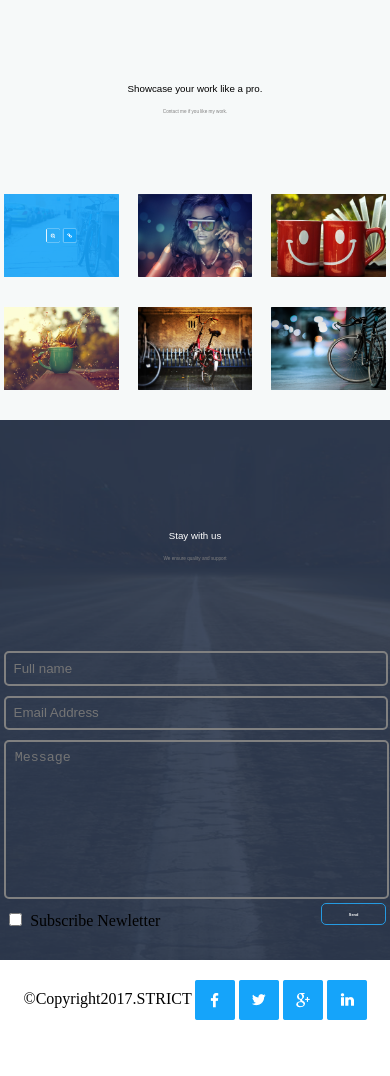
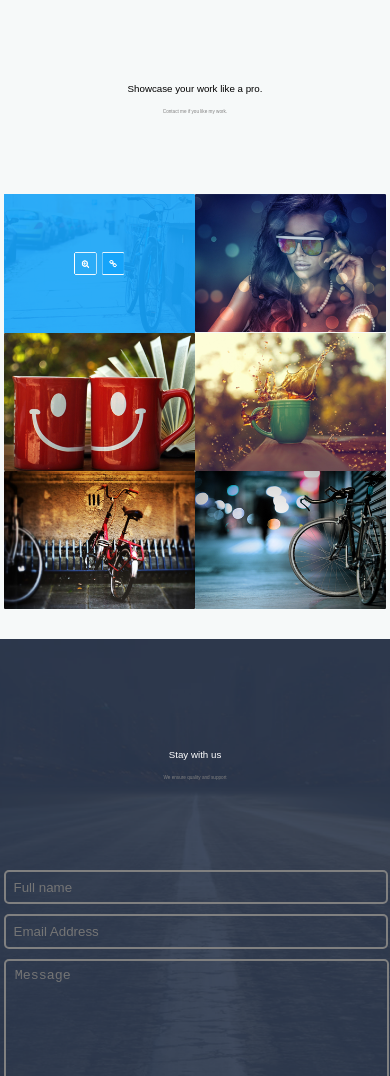
Before and after one commit to mnitishprdxn/Strict, a plain HTML site: page index.html in a window 390 px wide. Shown: the part 924-2000 px from the top of the page. Before the commit the page ends 1954 px from the top, so only its background shows below. Drawn offline with Linux system fonts and the light colour scheme.

Commit message:
breakpoints to images

```diff
--- a/assets/css/style.css
+++ b/assets/css/style.css
@@ -489,3 +489,15 @@ footer {
   padding-top: 10px;
     display: inline-block;
 }
+
+@media screen and (max-width: 993px) {
+  .banner-content {
+      padding-top: 110px;
+  }
+
+  .showcase-imgs-div div {
+        min-width: 50%;
+        margin: 0;
+        padding: 0;
+  }
+}
```
